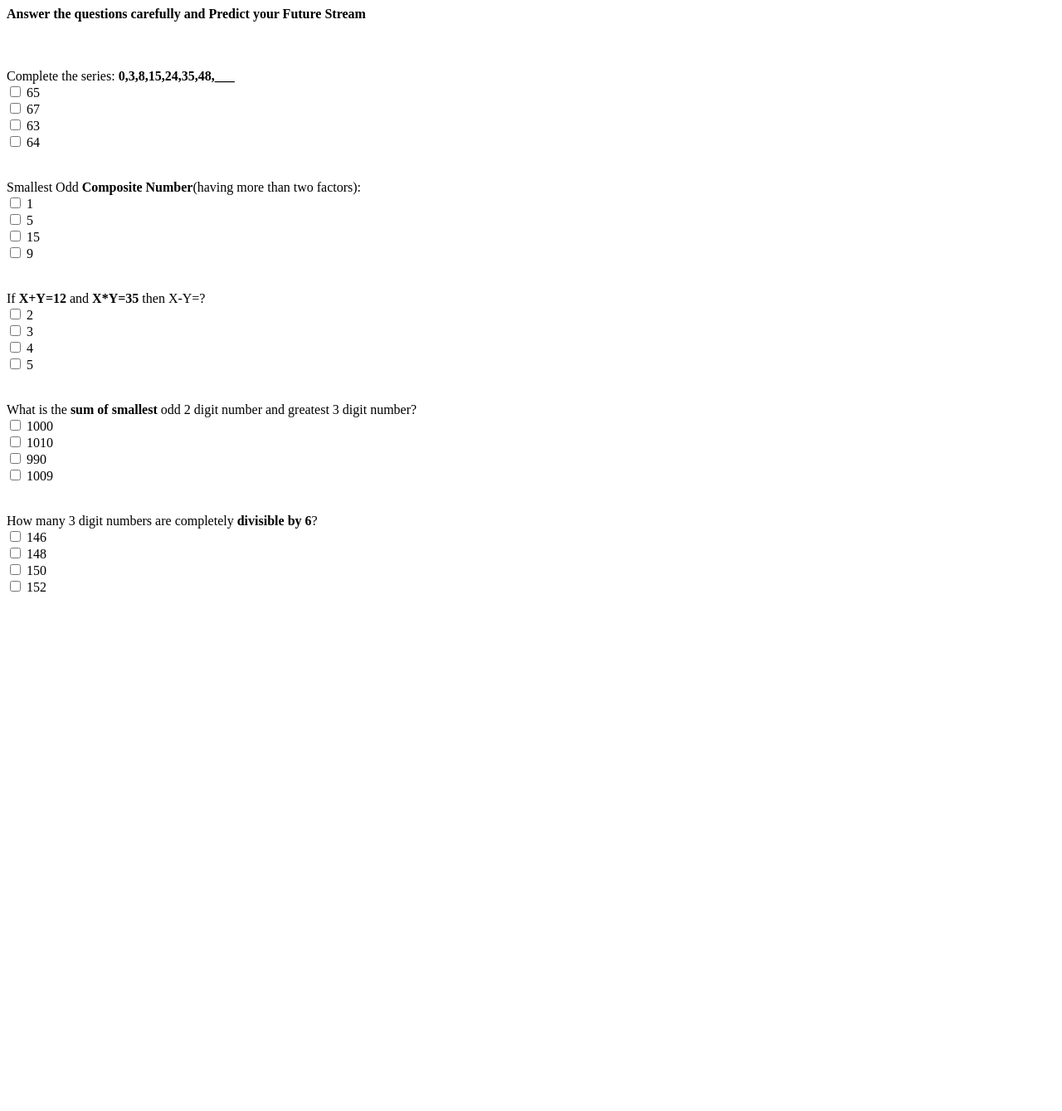
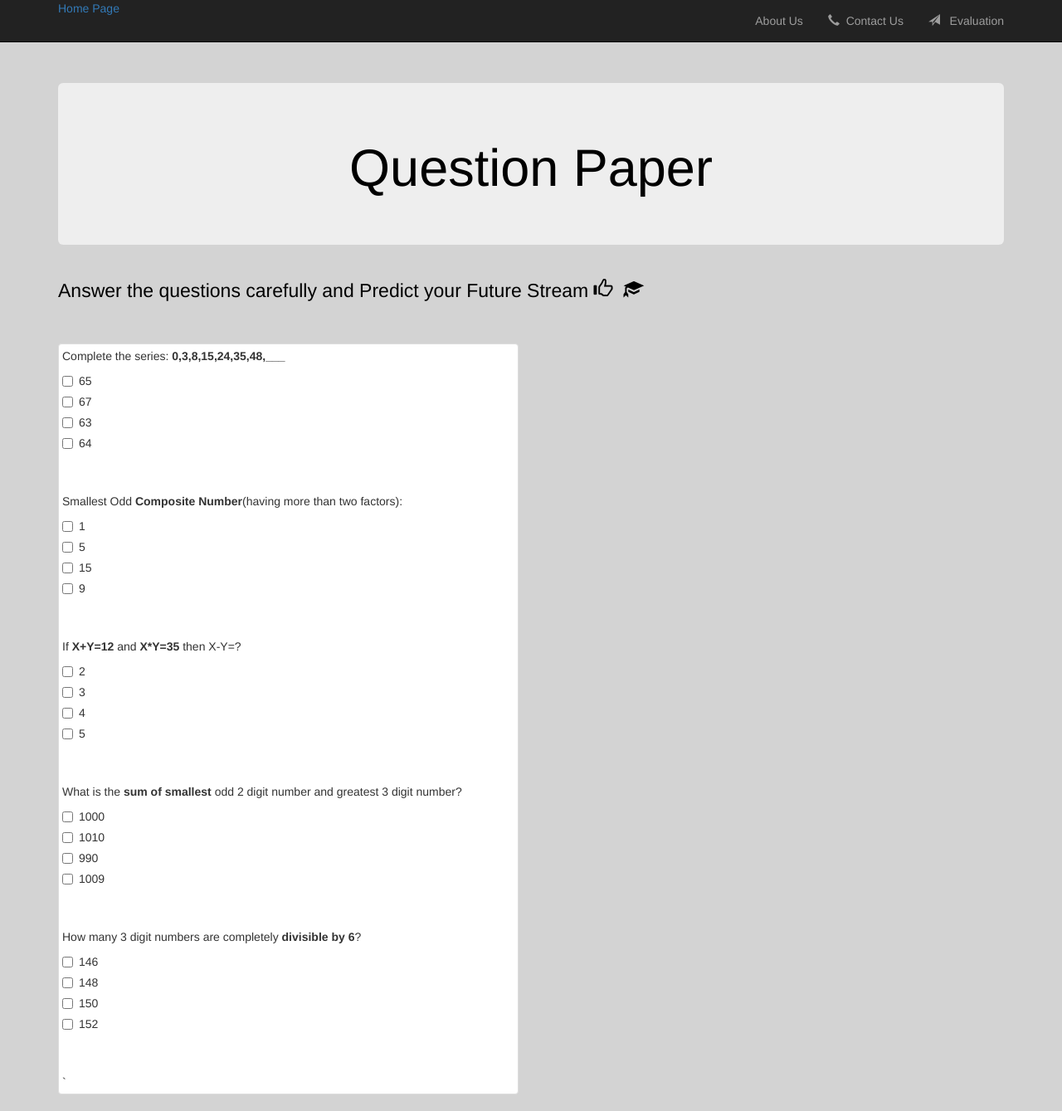
Before and after one commit to gh4abhi/My-Digital-Quiz---Web-App, a Django app: template omr_WebApp/evaluation/templates/evaluation/question_Paper.html in a window 1280 px wide. Shown: the whole page at 83% size. Before the commit the page ends 713 px from the top, so only its background shows below. Run offline with Django 3.2, Linux system fonts and the light colour scheme; the template is opened without the code that fills it, so the values that code supplies are empty; some libraries are stand-ins or nearby versions.

Commit message:
Updated the app

```diff
--- a/omr_WebApp/evaluation/templates/evaluation/home.html
+++ b/omr_WebApp/evaluation/templates/evaluation/home.html
@@ -61,7 +61,7 @@
                           <span class="icon-bar"></span>
                             <span class="icon-bar"></span>
                     </button>
-                    <a href="index.html" class="navbar-brand">Question Paper</a>
+                    <a class="navbar-brand"href="{% url 'question-home' %}">Question Paper</a>
                 </div>
                 <div class="collapse navbar-collapse" id="mynavbar">
                     <ul class="nav navbar-nav navbar-right">
--- a/omr_WebApp/evaluation/templates/evaluation/question_Paper.html
+++ b/omr_WebApp/evaluation/templates/evaluation/question_Paper.html
@@ -1,3 +1,68 @@
+<!DOCTYPE html>
+<html>
+    <head>
+        <link rel="stylesheet" href="https://maxcdn.bootstrapcdn.com/bootstrap/3.3.7/css/bootstrap.min.css" >
+        <!--jQuery library-->
+        <script src="https://ajax.googleapis.com/ajax/libs/jquery/1.12.4/jquery.min.js"></script>
+        <!--Latest compiled and minified JavaScript-->
+        <script src="https://maxcdn.bootstrapcdn.com/bootstrap/3.3.7/js/bootstrap.min.js"></script>
+        <meta name="viewport" content="width=device-width, initial-scale=1">
+        <title>OMR DETECTION</title>
+        <style>
+            .np_l
+            { margin-top:100px;
+              padding-bottom:0;
+              background-color:lightgrey;
+              color:black;
+            }
+            h4
+            { color:black;
+            }
+            h4
+            { font-size:23px;
+            }
+
+            body
+            { background-color:lightgrey; }
+             </style>
+        <link rel="stylesheet" type="text/css" href="style.css" >
+    </head>
+    <body>
+      <div class="bi_g">
+         <nav class="navbar navbar-inverse navbar-fixed-top">
+            <div class="container">
+                <div class="navbar-header">
+                    <button type="button" class="navbar-toggle" data-toggle="collapse" data target="#mynavbar">
+                        <span class="icon-bar"></span>
+                          <span class="icon-bar"></span>
+                            <span class="icon-bar"></span>
+                    </button>
+                    <a class="nav-item nav-link" href="{% url 'Web-Home' %}" class="navbar-brand">Home Page</a>
+                </div>
+                <div class="collapse navbar-collapse" id="mynavbar">
+                    <ul class="nav navbar-nav navbar-right">
+
+                        <li><a class="nav-item nav-link" href="{% url 'about-home' %}">About Us</a></li>
+                        <li><a class="nav-item nav-link" href="{% url 'contact-home' %}"><span class="glyphicon glyphicon-earphone"></span> &nbsp;Contact Us</a></li>
+                        <li><a class="nav-item nav-link" href="{% url 'check-home' %}"><span class="glyphicon glyphicon-send"></span>  &nbsp; Evaluation</a></li>
+
+
+                    </ul>
+                </div>
+            </div>
+        </nav>
+      </div>
+            <div class="np_l">
+         <div class="container column_style">
+            <div class="jumbotron">
+              <div class="color_j">
+                <div class="text-center">
+                    <h1> Question Paper </h1>
+                </div>
+              </div>
+              </div>
+        </div>
+            </div>
             <div class="container">
                 <h4>Answer the questions carefully and Predict your Future Stream  <span class="glyphicon glyphicon-thumbs-up"></span> &nbsp;<span class="glyphicon glyphicon-education"></span></h4>
             </div>
@@ -146,3 +211,6 @@ How many 3 digit numbers are completely <b>divisible by 6</b>?
                                 </label>
                             </div>
     <br> <br>
+
+    </body>
+</html>`
--- a/omr_WebApp/evaluation/urls.py
+++ b/omr_WebApp/evaluation/urls.py
@@ -7,4 +7,5 @@ urlpatterns = [
     path('About/',views.about,name='about-home'),
     path('Contact/',views.contact,name='contact-home'),
     path('Check/',views.check,name='check-home'),
+    path('Question/',views.question,name='question-home'),
 ]
--- a/omr_WebApp/evaluation/views.py
+++ b/omr_WebApp/evaluation/views.py
@@ -22,6 +22,8 @@ def StreamView(object):
 def contact(request):
     return render(request,'evaluation/contactus.html',{'title':"Contact Us"})
 
+def question(request):
+    return render(request,'evaluation/question_Paper.html',{'title':"Question Paper"})
 
 def VideoFeed(request):
     return StreamingHttpResponse(StreamView(VideoStream()), content_type = 'multipart/x-mixed-replace; boundary=frame')
```
Lines whose indentation alone changed are shown as unchanged.
